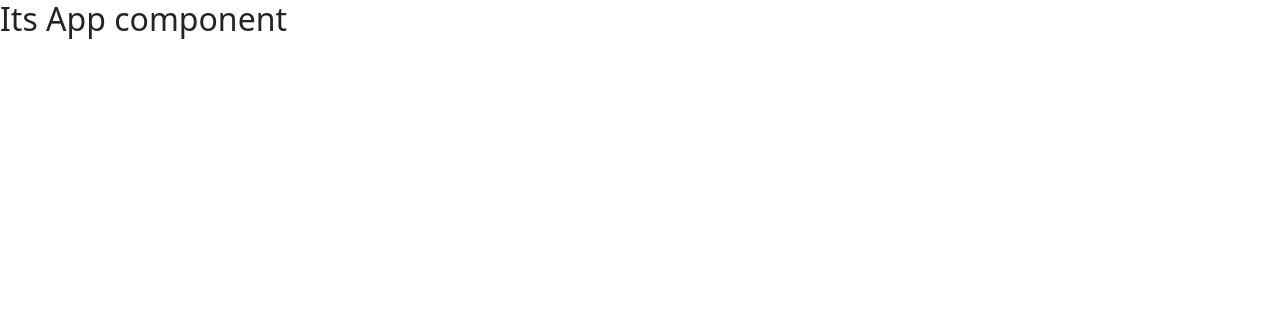
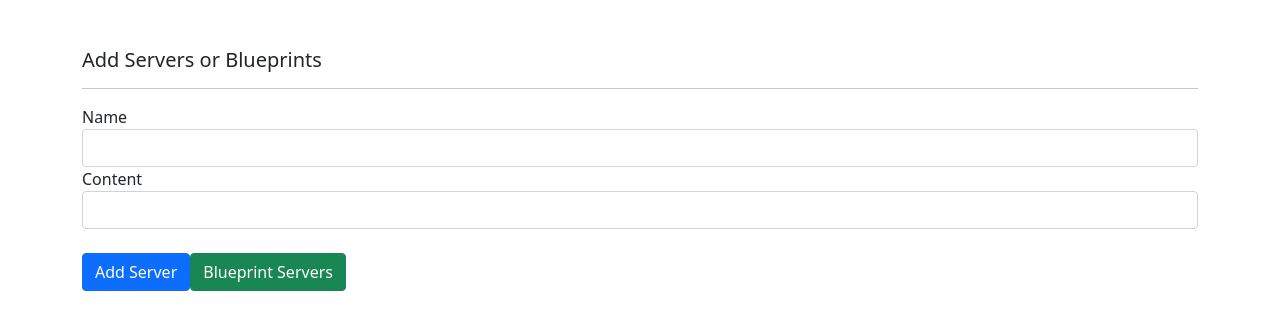
Before and after one commit to anitkumarsingh/angular-practice-component-databinding, an Angular app: page / in a window 1280 px wide. Shown: the top 330 px of the page. Built offline with nearby package versions, Linux system fonts and the light colour scheme.

Commit message:
starting files

```diff
--- a/src/app/app.component.html
+++ b/src/app/app.component.html
@@ -1 +1,27 @@
-<h2>Its App component</h2>
+<div class="container">
+  <div class="row">
+    <div class="col-xs-12 mt-5">
+      <h5>Add Servers or Blueprints</h5>
+      <hr />
+      <label for="name">Name</label>
+      <input type="text" class="form-control" [(ngModel)] ="serverName">
+      <label for="content">Content</label>
+      <input type="text" class="form-control" [(ngModel)] ="serverContent"><br>
+      <button class="btn btn-primary" (click)="addServers()">Add Server</button>
+      <button class="btn btn-success" (click)="bluePrintServers()">Blueprint Servers</button>
+    </div>
+  </div>
+  <div class="row">
+    <div class="col-xs-12">
+      <div class="card" *ngFor="let elem of servers">
+        <div class="card-body">
+          <h5 class="card-title" *ngIf="elem.type === 'server'" style="color: red;">{{elem.name}}</h5>
+          <h5 class="card-title" *ngIf="elem.type === 'blueprints'" style="color: green;">{{elem.name}}</h5>
+          <p class="card-text">
+            {{elem.content}}
+          </p>
+        </div>
+      </div>
+    </div>
+  </div>
+</div>
--- a/src/app/app.component.ts
+++ b/src/app/app.component.ts
@@ -6,5 +6,22 @@ import { Component } from '@angular/core';
   styleUrls: ['./app.component.css']
 })
 export class AppComponent {
-  title = 'angular-component-databinding';
+ serverName = '';
+ serverContent = '' ;
+ servers = [];
+
+ addServers(){
+   this.servers.push({
+     type:'server',
+     name:this.serverName,
+     content:this.serverContent
+   });
+ }
+ bluePrintServers(){
+  this.servers.push({
+    type:'blueprints',
+    name:this.serverName,
+    content:this.serverContent
+  })
+ }
 }
--- a/src/app/app.module.ts
+++ b/src/app/app.module.ts
@@ -1,5 +1,6 @@
 import { NgModule } from '@angular/core';
 import { BrowserModule } from '@angular/platform-browser';
+import {FormsModule} from '@angular/forms';
 
 import { AppComponent } from './app.component';
 
@@ -8,7 +9,8 @@ import { AppComponent } from './app.component';
     AppComponent
   ],
   imports: [
-    BrowserModule
+    BrowserModule,
+    FormsModule
   ],
   providers: [],
   bootstrap: [AppComponent]
```
Also changed, not shown: 1 other file (tests, documents, lock files or other folders).
